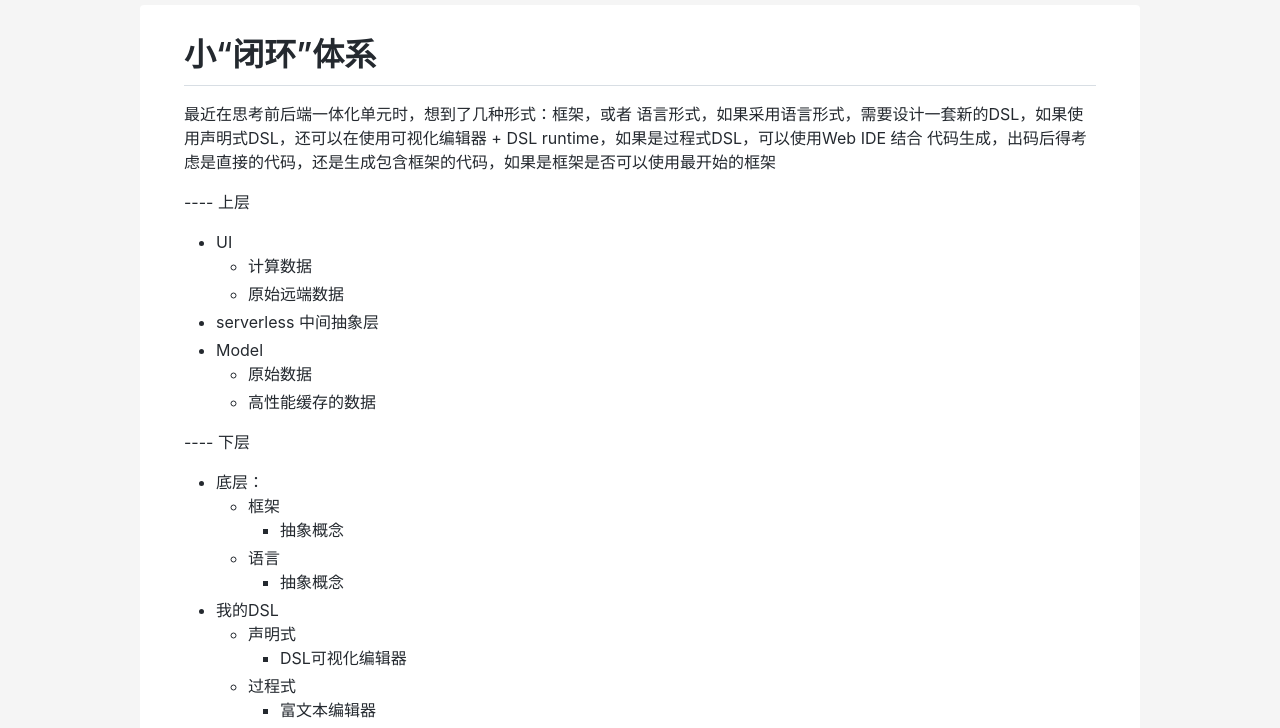
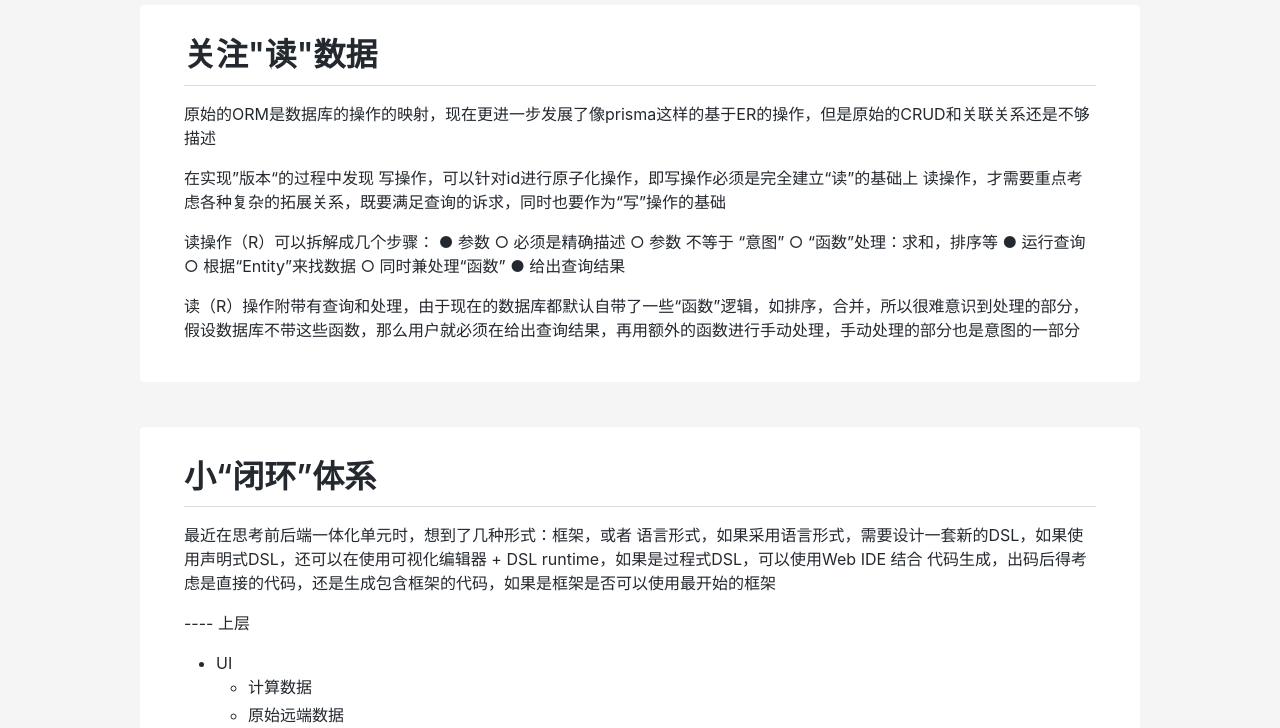
Before and after one commit to zhou-yg/zhou-yg.github.io, a website: page index.html in a window 1280 px wide. Shown: the part 55-783 px from the top of the page. Drawn offline with Linux system fonts and the light colour scheme.

Commit message:
Deploying to master from @ zhou-yg/zhou-yg.github.io@bf31b702ba9a3181d33a3ba8002e26b69fdb6dfd 🚀

```diff
--- a/index.html
+++ b/index.html
@@ -25,7 +25,32 @@
 
   <main>
 
-    <a class="a-link" href="#t6" name="t6" >
+    <a class="a-link" href="#t7" name="t7" >
+  <article>
+    <div class="markdown-body">
+      <h1>关注&quot;读&quot;数据</h1>
+<p>原始的ORM是数据库的操作的映射，现在更进一步发展了像prisma这样的基于ER的操作，但是原始的CRUD和关联关系还是不够描述</p>
+<p>在实现”版本“的过程中发现
+写操作，可以针对id进行原子化操作，即写操作必须是完全建立“读”的基础上
+读操作，才需要重点考虑各种复杂的拓展关系，既要满足查询的诉求，同时也要作为“写”操作的基础</p>
+<p>读操作（R）可以拆解成几个步骤：
+● 参数
+○ 必须是精确描述
+○ 参数 不等于 “意图”
+○ “函数”处理：求和，排序等
+● 运行查询
+○ 根据“Entity”来找数据
+○ 同时兼处理“函数”
+● 给出查询结果</p>
+<p>读（R）操作附带有查询和处理，由于现在的数据库都默认自带了一些“函数”逻辑，如排序，合并，所以很难意识到处理的部分，假设数据库不带这些函数，那么用户就必须在给出查询结果，再用额外的函数进行手动处理，手动处理的部分也是意图的一部分</p>
+
+    </div>
+
+    <div class="mark">Y</div>
+
+  </article>
+</a>
+<a class="a-link" href="#t6" name="t6" >
   <article>
     <div class="markdown-body">
       <h1>小“闭环”体系</h1>
```
